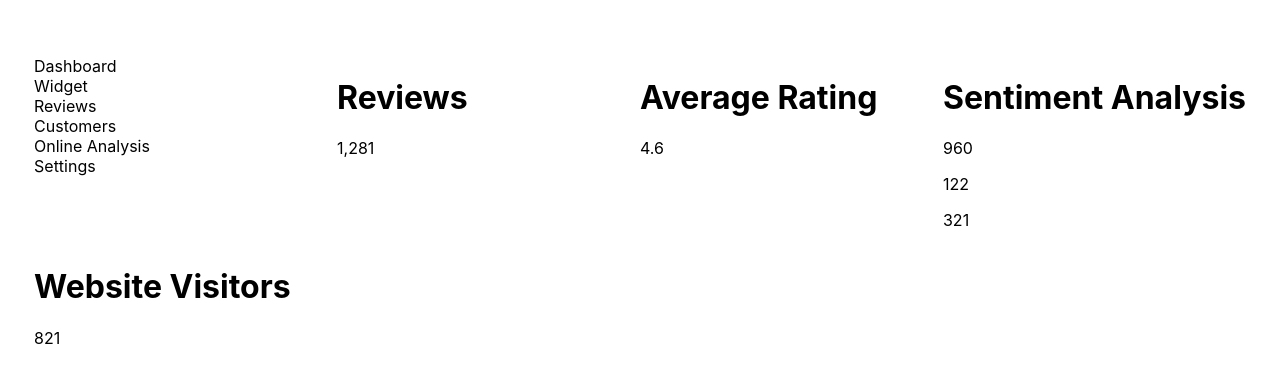
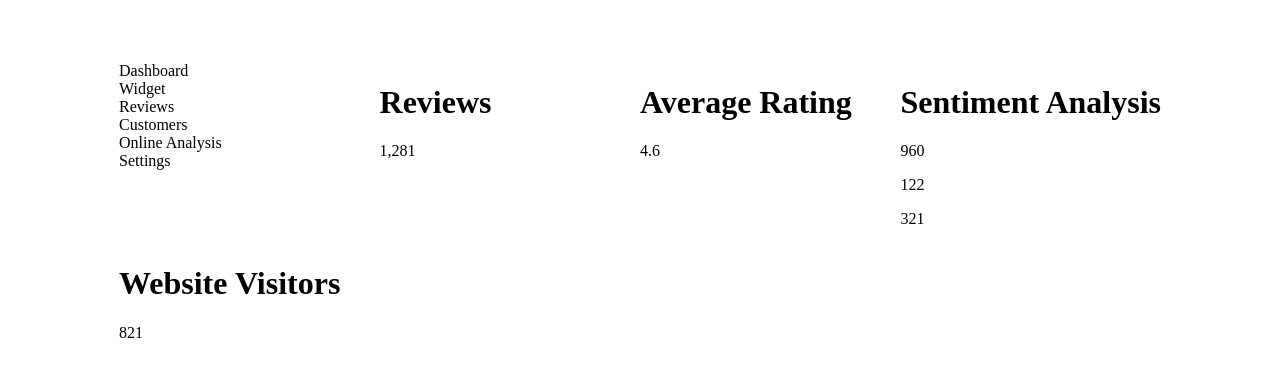
Before and after one commit to saraehutch94/react-dashboard, a React (Create React App) app: page / in a window 1280 px wide. Shown: the part 190-572 px from the top of the page. Built offline with nearby package versions, Linux system fonts and the light colour scheme.

Commit message:
reorganize css code for global and component-specific styles

```diff
--- a/src/App.css
+++ b/src/App.css
@@ -1,16 +1,3 @@
-html {
-  margin: 0;
-  padding: 0;
-  height: 100%;
-  display: flex;
-  justify-content: center;
-  align-items: center;
-}
-
-.whole-app {
-  flex-grow: 1;
-}
-
 .app-wrapper {
   display: grid;
   grid-template-columns: repeat(4, 1fr);
--- a/src/components/Sidebar.js
+++ b/src/components/Sidebar.js
@@ -1,5 +1,6 @@
 function Sidebar() {
   return (
+    <div className="nav-section">
       <nav>
         <div>Dashboard</div>
         <div>Widget</div>
@@ -8,6 +9,7 @@
         <div>Online Analysis</div>
         <div>Settings</div>
       </nav>
+    </div>
   );
 }
 
--- a/src/index.css
+++ b/src/index.css
@@ -1,13 +1,8 @@
-body {
+html {
   margin: 0;
-  font-family: -apple-system, BlinkMacSystemFont, 'Segoe UI', 'Roboto', 'Oxygen',
-    'Ubuntu', 'Cantarell', 'Fira Sans', 'Droid Sans', 'Helvetica Neue',
-    sans-serif;
-  -webkit-font-smoothing: antialiased;
-  -moz-osx-font-smoothing: grayscale;
+  padding: 0;
+  height: 100%;
+  display: flex;
+  justify-content: center;
+  align-items: center;
 }
-
-code {
-  font-family: source-code-pro, Menlo, Monaco, Consolas, 'Courier New',
-    monospace;
-}
```
Lines whose indentation alone changed are shown as unchanged.
